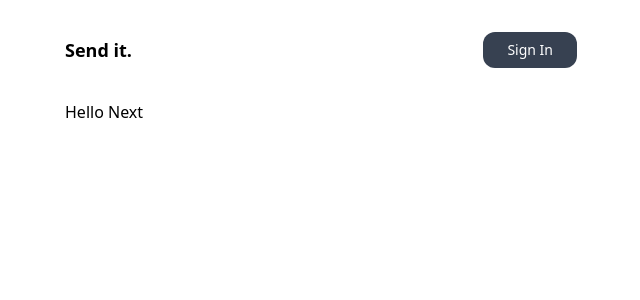
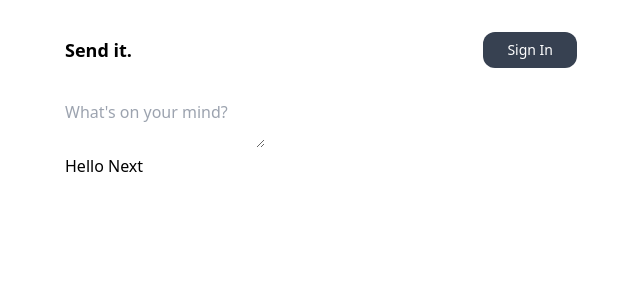
Before and after one commit to KylePep/postit, a Next.js app: page / in a window 1280 px wide. Shown: the top 300 px of the page, without its empty margins (319-959 px from the left). Built offline with nearby package versions, Linux system fonts and the light colour scheme; no server answers.

Commit message:
created add post component, imported to page

```diff
--- /dev/null
+++ b/app/components/AddPost.tsx
@@ -0,0 +1,14 @@
+'use client'
+
+import { useState } from "react"
+
+export default function CreatePost(){
+  const [title, setTitle] = useState("")
+  return (
+    <form action="">
+      <div>
+        <textarea onChange={(e) => setTitle(e.target.value)} name="title" value={title} placeholder="What's on your mind?"></textarea>
+      </div>
+    </form>
+  )
+}
--- a/app/page.tsx
+++ b/app/page.tsx
@@ -1,9 +1,11 @@
-
+'use client'
+import AddPost from "./components/AddPost"
 
 export default function Home() {
   return (
     <main className="">
-     <h1>Hello Next</h1>
+      <AddPost/>
+      <h1>Hello Next</h1>
     </main>
   );
 }
```
